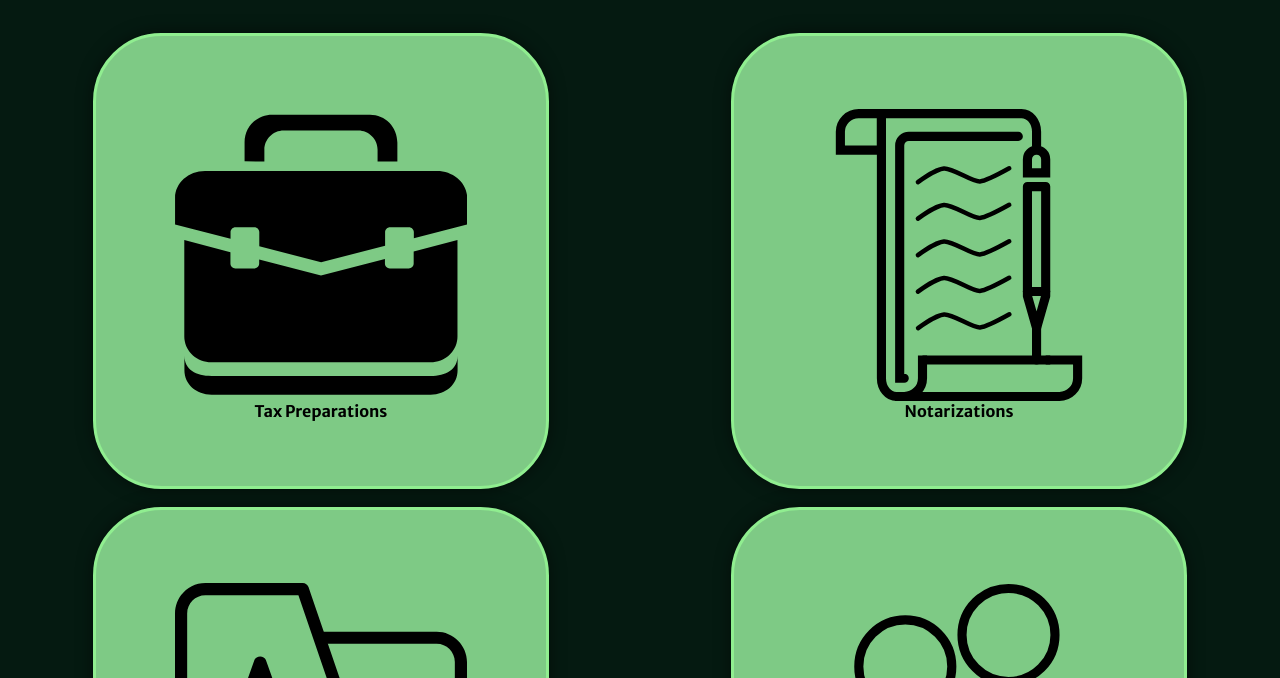
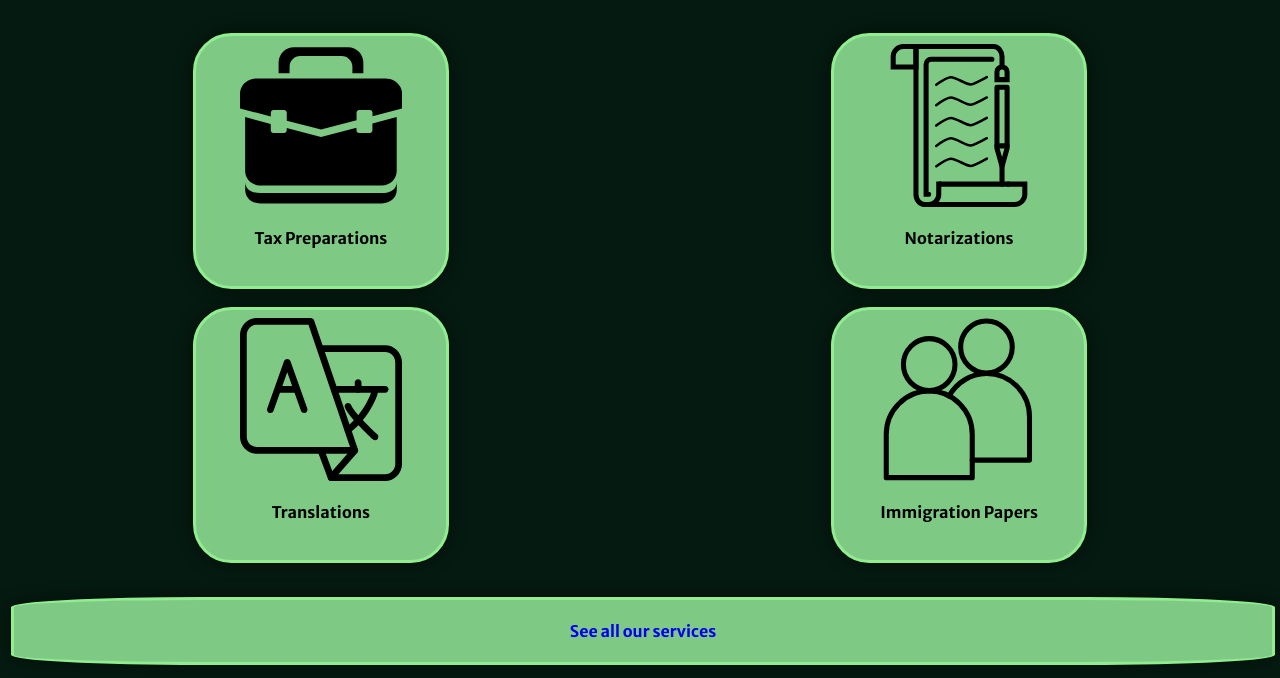
Before and after one commit to Tempest-00/TEMPEST, a plain HTML site: page Projects/VASQTAX/VSindex.html in a window 1280 px wide. Shown: the part 677-1355 px from the top of the page. Drawn offline with Linux system fonts and the light colour scheme.

Commit message:
fixed serv-all button

```diff
--- a/Projects/VASQTAX/VSindex.html
+++ b/Projects/VASQTAX/VSindex.html
@@ -54,7 +54,6 @@
            <h2 class="section-title">Our Services</h2>
        </header>
        <div class="serv-grid">
-
         <a href="#" class="btn2 serv-btn">
           <div class="service">
             <img src="/Projects/VASQTAX/icons/Taxes.svg" alt="" class="serv-img">
@@ -79,8 +78,8 @@
               <h4>Immigration Papers</h4>
           </div> </a>
 
-          <a href="#" class="btn serv-btn">
-            <div class="service serv-all">
+          <a href="#" class="serv-all">
+            <div class="">
                 <h4>See all our services</h4>
             </div> </a>
         </div>
--- a/Projects/VASQTAX/VSstyle.css
+++ b/Projects/VASQTAX/VSstyle.css
@@ -57,7 +57,7 @@ a {
     font-family: var(--ff-title);
 }
 
-h1, h2, h3, h4, p{
+h1, h2, h3, p{
     margin: 0 10px;
 }
 
@@ -160,27 +160,34 @@ hr {
 .serv-grid{
     display: grid;
     grid-template-columns: 1fr 1fr;
-    grid-column-gap: 1em;
-    grid-row-gap: 1em;
+    grid-auto-rows: minmax(100px, auto);
+    grid-gap: 1em;
+    justify-items: stretch;
+    align-items: stretch;
 }
-.service {
-    display: flex;
-    flex-direction: column;
+.service,
+.serv-all {
     background-color: #7eca85;
     padding: 0;
     margin: auto;
     border-radius: 15%;
     border: 3px solid lightgreen;
-    width: 100%;
-    max-width: 450px;
-    height: 45vw;
-    max-height: 450px;
     justify-content: center;
     font-size: 16px;
     box-shadow: 0 0 1em rgba(0, 0, 0, 0.5);
 }
-        .service:hover{ background-color: var(--clr-hover);}
-        .service:active {background-color: var(--clr-active);}
+.service {
+    width: 100%;
+    max-width: 250px;
+    height: 45vw;
+    max-height: 250px;
+}
+.serv-all{
+    grid-column: 1/3;
+    width:100%;
+}
+        .serv-all:hover, .service:hover{ background-color: var(--clr-hover);}
+        .serv-all:active, .service:active {background-color: var(--clr-active);}
 
 .serv-img {
     min-width: 20%;
@@ -188,9 +195,6 @@ hr {
     display: block;
     padding: 8px 0 0 0;
     margin:  0 auto;
-}
-.serv-all {
-    width: 2fr;
 }
 .service h4 {
     color: black;
```
